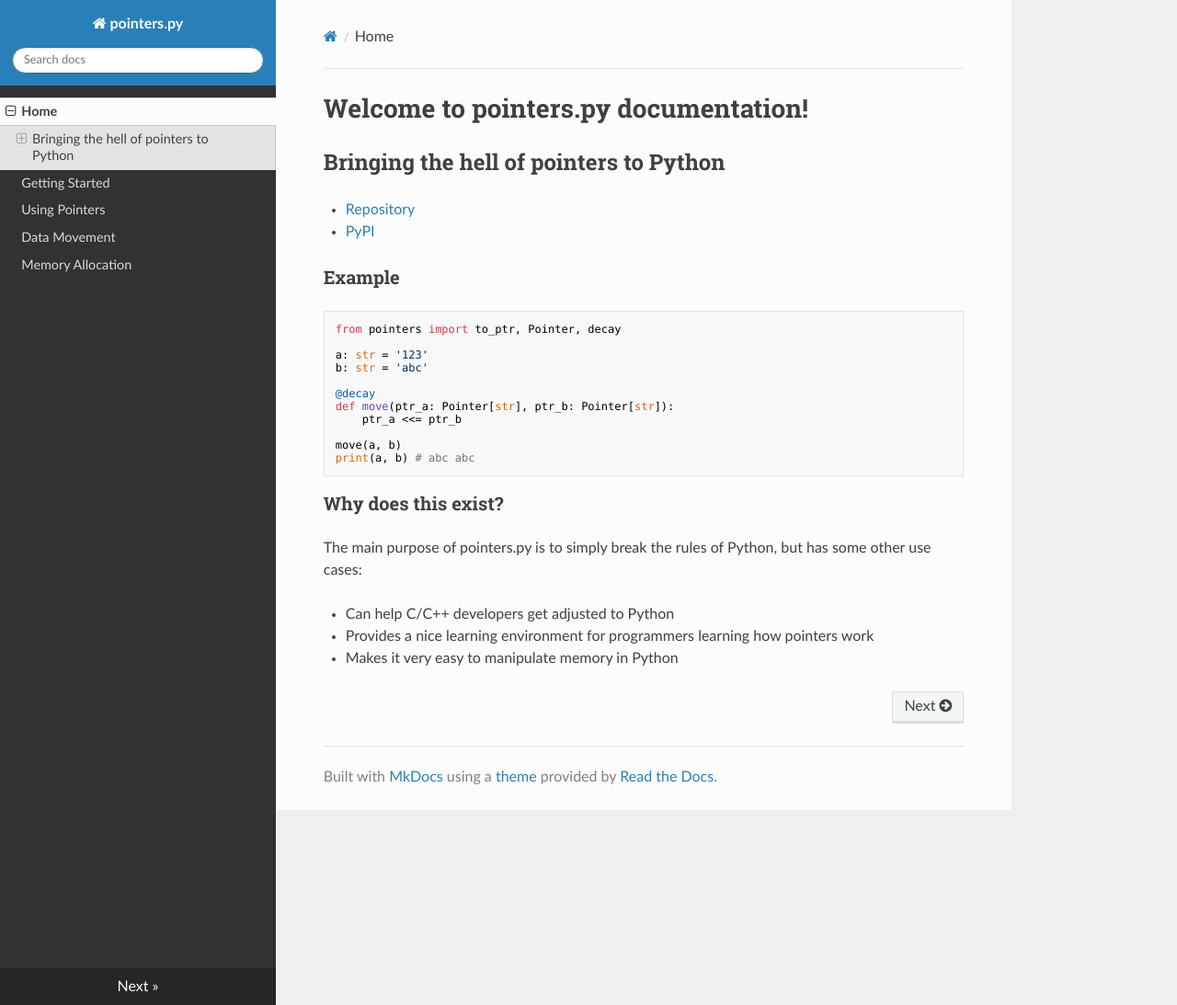
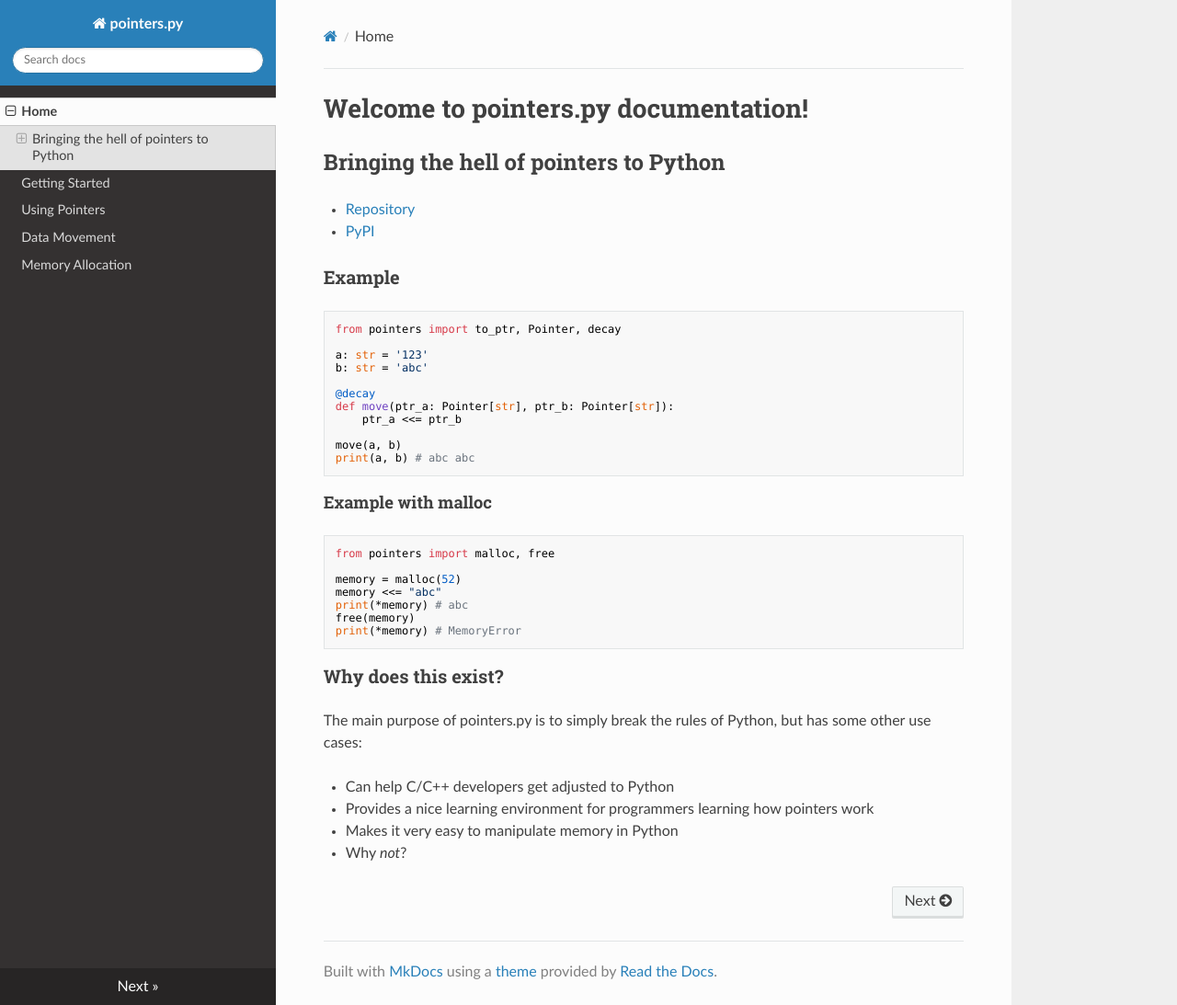
Before and after one commit to ZeroIntensity/pointers.py, an MkDocs documentation site: the page built from docs/index.md, in a window 1280 px wide and 1093 px high. Shown: the whole window at 92% size. Built offline with MkDocs 1.6.1, drawn with Linux system fonts in a browser that asks for light colours; nearby versions of some CDN libraries.

Commit message:
some docs stuff

````diff
--- a/docs/index.md
+++ b/docs/index.md
@@ -21,6 +21,18 @@ move(a, b)
 print(a, b) # abc abc
 ```
 
+#### Example with malloc
+
+```py
+from pointers import malloc, free
+
+memory = malloc(52)
+memory <<= "abc"
+print(*memory) # abc
+free(memory)
+print(*memory) # MemoryError
+```
+
 ### Why does this exist?
 
 The main purpose of pointers.py is to simply break the rules of Python, but has some other use cases:
@@ -28,3 +40,4 @@ The main purpose of pointers.py is to simply break the rules of Python, but has
 - Can help C/C++ developers get adjusted to Python
 - Provides a nice learning environment for programmers learning how pointers work
 - Makes it very easy to manipulate memory in Python
+- Why _not_?
````
Also changed, not shown: README.md (+13 -0 lines), docs/allocation.md (+1 -1 lines).
